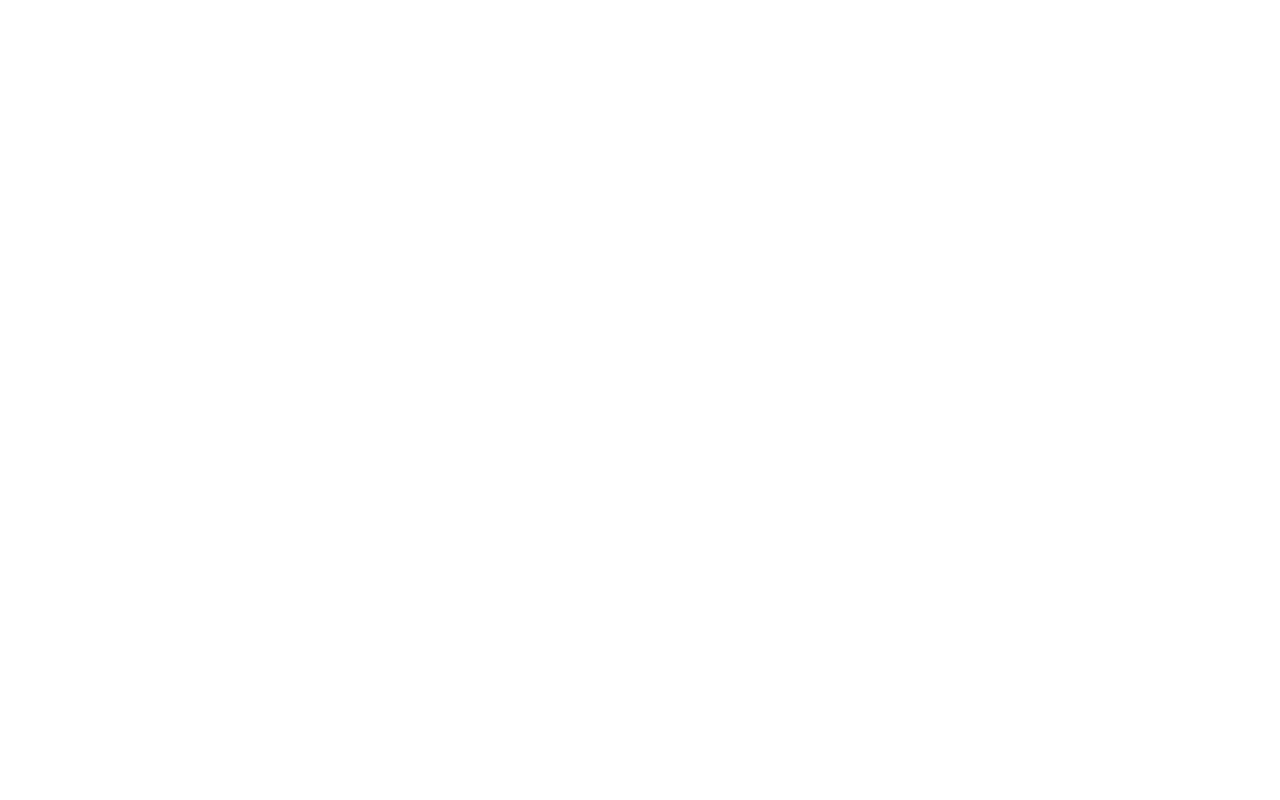
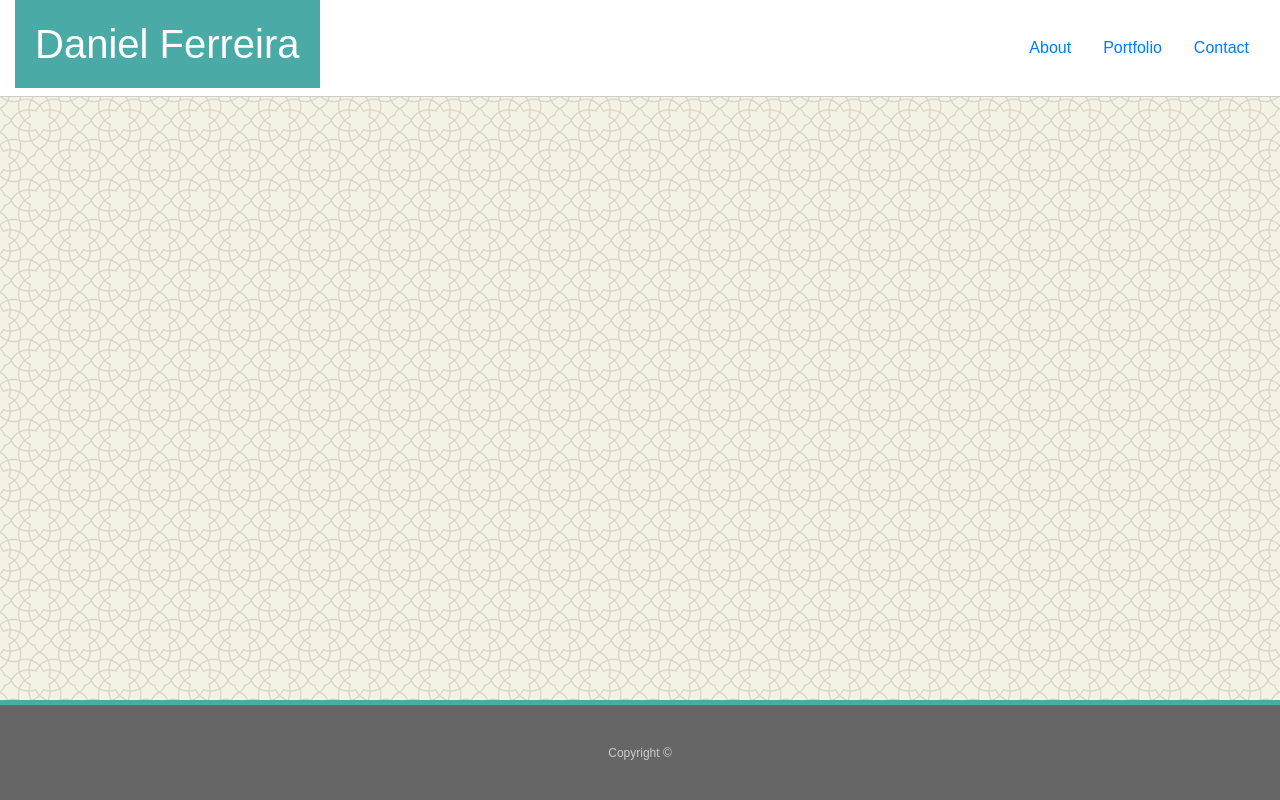
Before and after one commit to Huhspaniel/bootstrap-portfolio, a plain HTML site: page contact.html in a window 1280 px wide. Drawn offline with nearby package versions, Linux system fonts and the light colour scheme.

Commit message:
Added background Finished header and footer in index.html Copied to portfolio.html and contact.html

```diff
--- a/contact.html
+++ b/contact.html
@@ -0,0 +1,44 @@
+<!DOCTYPE html>
+<html lang="en" dir="ltr">
+
+<head>
+	<meta charset="utf-8">
+	<meta name="viewport" content="width=device-width, initial-scale=1.0">
+	<title></title>
+
+	<link rel="stylesheet" href="reset.css">
+	<link rel="stylesheet" href="https://stackpath.bootstrapcdn.com/bootstrap/4.1.3/css/bootstrap.min.css" integrity="sha384-MCw98/SFnGE8fJT3GXwEOngsV7Zt27NXFoaoApmYm81iuXoPkFOJwJ8ERdknLPMO" crossorigin="anonymous">
+	<link rel="stylesheet" href="styles.css">
+</head>
+
+<body>
+	<header class="container-fluid">
+		<div class="row justify-content-between">
+			<div class="col-xs-12 col-sm-12 col-md-auto">
+				<h1>Daniel Ferreira</h1>
+			</div>
+			<ul class="nav justify-content-center align-items-center col-xs-12 col-sm-12 col-md-auto">
+				<li class="nav-item">
+					<a class="nav-link" href="index.html">About</a>
+				</li>
+				<li class="nav-item">
+					<a class="nav-link "href="portfolio.html">Portfolio</a>
+				</li>
+				<li class="nav-item">
+					<a class="nav-link" href="contact.html">Contact</a>
+				</li>
+			</ul>
+		</div>
+	</header>
+
+	<footer class="container-fluid">
+		<div class="row justify-content-center align-items-center">
+			Copyright ©
+		</div>
+	</footer>
+	<script src="https://code.jquery.com/jquery-3.3.1.slim.min.js" integrity="sha384-q8i/X+965DzO0rT7abK41JStQIAqVgRVzpbzo5smXKp4YfRvH+8abtTE1Pi6jizo" crossorigin="anonymous"></script>
+	<script src="https://cdnjs.cloudflare.com/ajax/libs/popper.js/1.14.3/umd/popper.min.js" integrity="sha384-ZMP7rVo3mIykV+2+9J3UJ46jBk0WLaUAdn689aCwoqbBJiSnjAK/l8WvCWPIPm49" crossorigin="anonymous"></script>
+	<script src="https://stackpath.bootstrapcdn.com/bootstrap/4.1.3/js/bootstrap.min.js" integrity="sha384-ChfqqxuZUCnJSK3+MXmPNIyE6ZbWh2IMqE241rYiqJxyMiZ6OW/JmZQ5stwEULTy" crossorigin="anonymous"></script>
+</body>
+
+</html>
--- a/styles.css
+++ b/styles.css
@@ -0,0 +1,32 @@
+body {
+    background: url("images/oriental.png");
+    color:#777777;
+    font-family: 'Arial', 'Helvetica Neue', Helvetica, sans-serif;
+    font-size:  16px;
+}
+
+header {
+	background-color: #ffffff;
+    border-bottom: #cccccc solid 1px;
+}
+
+h1 {
+	background-color: #4aaaa5;
+	text-align: center;
+	color: white;
+	width: 100%;
+	padding: 20px;
+}
+
+footer {
+    height: 100px;
+    position: fixed;
+    bottom: 0;
+    background-color: #666666;
+    border-top: #4aaaa5 solid 5px;
+}
+footer > div {
+	height: 100%;
+	font-size: 12px;
+    color: #cccccc;
+}
```
Also changed, not shown: index.html (+11 -6 lines), portfolio.html (+44 -0 lines).
